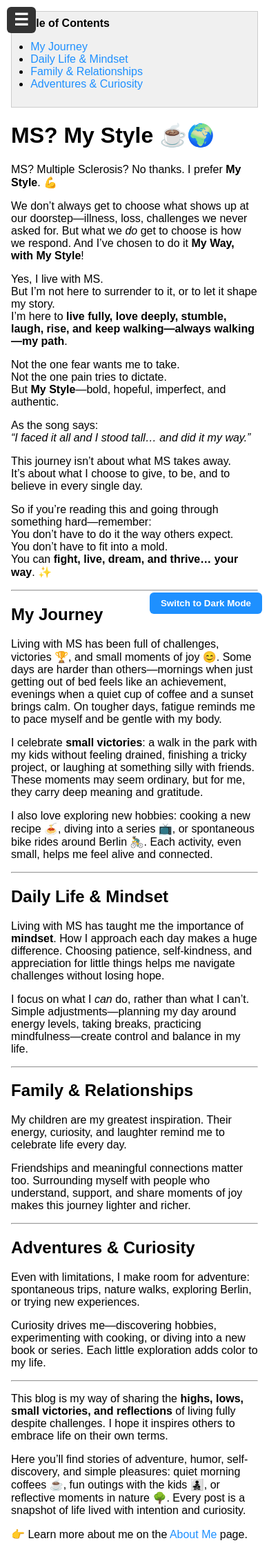
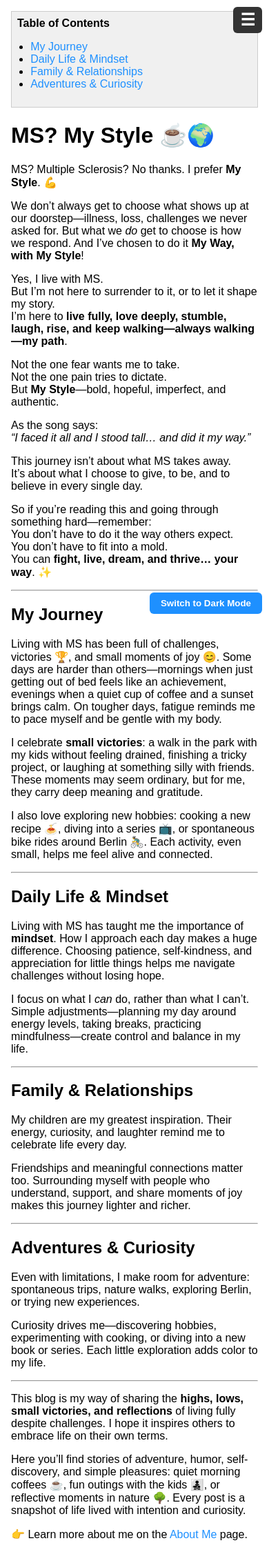
Before and after one commit to enricomariazotti-alt/enricomariazotti-alt.github.io, a Jekyll site: the page built from index.md, in a window 390 px wide. Shown: the whole page at 69% size. Built offline with Jekyll 4.4.1, drawn with Linux system fonts in a browser that asks for light colours.

Commit message:
hamburger menu a dx

```diff
--- a/assets/css/style.css
+++ b/assets/css/style.css
@@ -97,7 +97,7 @@ main {
   display: none;
   position: fixed;
   top: 10px;
-  left: 10px;
+  right: 10px;
   z-index: 1000;
   font-size: 24px;
   background: #333;
```
